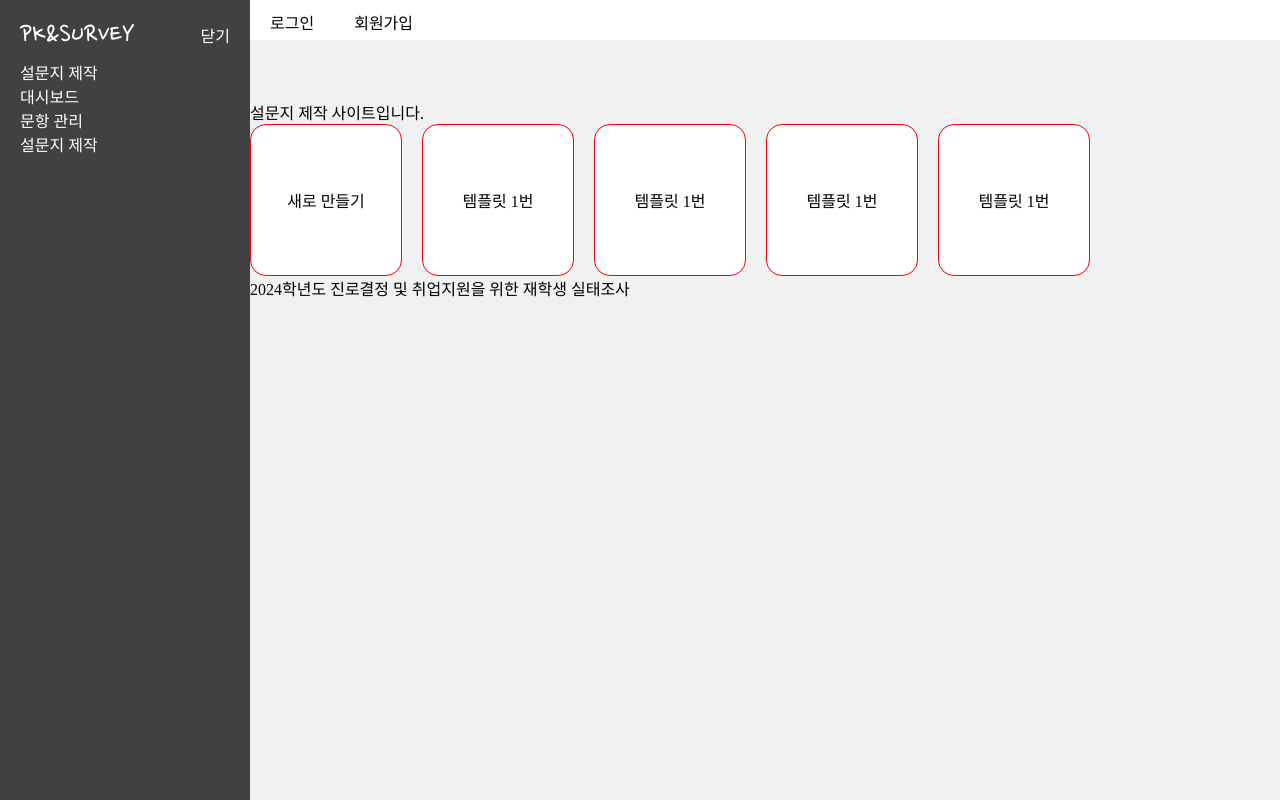
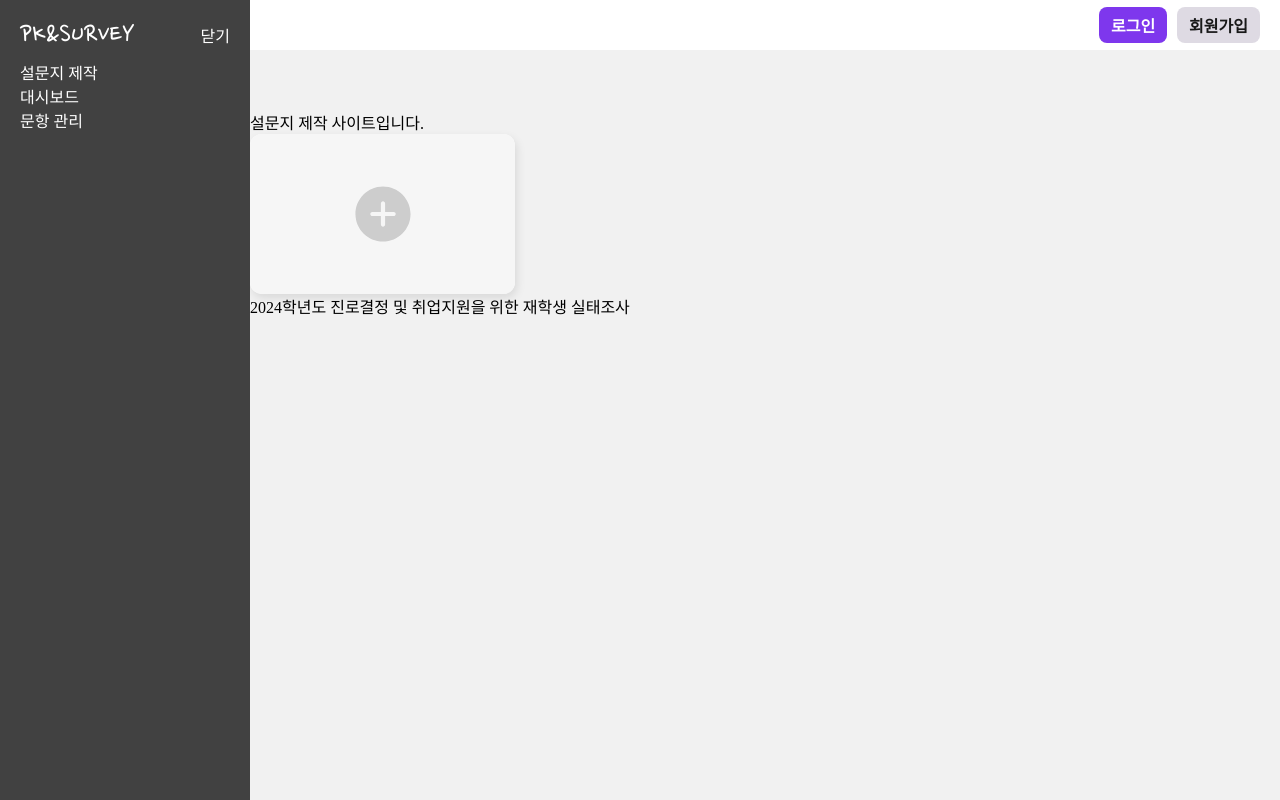
Before and after one commit to pukkok/formtok, a React (Create React App) app: page / in a window 1280 px wide. Built offline with nearby package versions, Linux system fonts and the light colour scheme.

Commit message:
설문지 제작 버튼 디자인

```diff
--- a/src/App.css
+++ b/src/App.css
@@ -12,10 +12,13 @@
   --deep-purple : #601dcd;
   --deepbg : #32323D;
   --lightbg : #393944;
+  --light-grey : #DEDAE3;
+  --deep-grey : #c1c1c1;
 }
 
 button{
   all: unset;
+  box-sizing: border-box;
   cursor: pointer;
 }
 
--- a/src/Pages/Layout/Header.js
+++ b/src/Pages/Layout/Header.js
@@ -20,8 +20,10 @@ function Header () {
             className={classNames({active : activeTab === tab})}
             >{tab}</div>
         })}
-        <button onClick={()=>navigate('/user/login')}>로그인</button>
-        <button onClick={()=>navigate('/user/login')}>회원가입</button>
+        <div className="btns">
+            <button onClick={()=>navigate('/user/login')}>로그인</button>
+            <button onClick={()=>navigate('/user/login')}>회원가입</button>
+        </div>
     </div>
 }
 
--- a/src/Pages/Layout/MainPage.css
+++ b/src/Pages/Layout/MainPage.css
@@ -3,7 +3,7 @@
     grid-template-areas:
     's h'
     's v';
-    grid-template-rows: 40px 1fr;
+    grid-template-rows: 50px 1fr;
     height: 100vh;
     transition: .5s;
 }
@@ -49,11 +49,34 @@
     grid-area: h;
     display: flex;
     background-color: #fff;
+    align-items: center;
+    padding: 20px;
 }
-.main-page .header button{
-    padding: 10px 20px;
+.main-page .header .btns{
+    margin-left: auto;
 }
-.main-page .header button.active{
+.main-page .header .btns button{
+    margin-left: 10px;
+    padding: 6px 12px;
+    border-radius: 8px;
+    font-weight: bold;
+}
+.main-page .header .btns button:nth-child(1){
+    background-color: var(--purple);
+    color: #fff;
+}
+.main-page .header .btns button:nth-child(1):hover{
+    background-color: var(--deep-purple);
+}
+.main-page .header .btns button:nth-child(2){
+    background-color: var(--light-grey);
+    color: #181818;
+}
+.main-page .header .btns button:nth-child(2):hover{
+    background-color: var(--deep-grey);
+}
+
+.main-page .header .btns button.active{
     background-color: #f1f1f1;
 }
 
--- a/src/Pages/Layout/SideBar.js
+++ b/src/Pages/Layout/SideBar.js
@@ -24,7 +24,6 @@ function SideBar () {
                 <li><button>설문지 제작</button></li>
                 <li><button>대시보드</button></li>
                 <li><button>문항 관리</button></li>
-                <li><button>설문지 제작</button></li>
             </ul>
         </div> :
         <button className="open-tab" onClick={sideOpener}></button>}
--- a/src/Pages/Survey/Survey.css
+++ b/src/Pages/Survey/Survey.css
@@ -9,17 +9,44 @@
     gap: 20px;
 }
 
-.survey-manager .square{
-    border: solid 1px red;
-    background-color: #fff;
-    border-radius: 16px;
-    width: 150px;
-    height: 150px;
+.survey-manager .rectangle{
+    color: rgb(33, 33, 33);
+    transition: box-shadow 300ms cubic-bezier(0.4, 0, 0.2, 1) 0ms;
+    overflow: hidden;
+    width: 265px;
+    height: 160px;
+    border-radius: 12px;
+    box-shadow: rgba(0, 0, 0, 0.1) 2px 4px 10px;
+    padding: 0px;
+    background-color: rgb(255, 255, 255);
+    cursor: pointer;
+}
 
+
+.rectangle .icon-box{
     display: flex;
     justify-content: center;
     align-items: center;
+    background-color: rgb(246, 246, 246);
+    width: 100%;
+    height: 100%;
+    padding: 24px;
 }
+
+.rectangle .icon-box svg{
+    width: 56px;
+    height: 56px;
+}
+.rectangle .icon-box svg path{
+    fill: #CDCDCD;
+}
+.survey-manager .rectangle .icon-box:hover{
+    background-color: rgb(240, 242, 245);
+}
+.survey-manager .rectangle .icon-box:hover svg path{
+    fill: var(--purple);
+}
+
 /* 모달 */
 .survey-manager .modal{
     padding: 20px;
--- a/src/Pages/Viewer/SurveyManager.js
+++ b/src/Pages/Viewer/SurveyManager.js
@@ -24,11 +24,15 @@ function SurveyManager () {
             <div>설문지 제작 사이트입니다.</div>
             <div>
                 <div className="template-box">
-                    <button className="square" onClick={openModal}>새로 만들기</button>
-                    <button className="square">템플릿 1번</button>
-                    <button className="square">템플릿 1번</button>
-                    <button className="square">템플릿 1번</button>
-                    <button className="square">템플릿 1번</button>
+                    <div className="rectangle">
+                        <button className="icon-box" onClick={openModal}>
+                            <AddSurveyIcon/>
+                        </button>
+                    </div>
+                    {/* <button className="rectangle">템플릿 1번</button>
+                    <button className="rectangle">템플릿 1번</button>
+                    <button className="rectangle">템플릿 1번</button>
+                    <button className="rectangle">템플릿 1번</button> */}
                 </div>
                 <dialog ref={modalRef} className="modal">
                     <div>
@@ -53,3 +57,13 @@ function SurveyManager () {
     )
 }
 export default SurveyManager
+
+function AddSurveyIcon() {
+
+    return (
+        <svg fill="none" viewBox="0 0 56 56" xmlns="http://www.w3.org/2000/svg">
+        <path d="m28 0.44434c15.194 0 27.556 12.362 27.556 27.556s-12.362 27.556-27.556 27.556-27.556-12.362-27.556-27.556 12.362-27.556 27.556-27.556zm-10.598 29.675h8.4787v8.4787c0 0.5621 0.2233 1.1013 0.6208 1.4988s0.9366 0.6208 1.4988 0.6208 1.1013-0.2233 1.4988-0.6208 0.6209-0.9367 0.6209-1.4988v-8.4787h8.4786c0.5622 0 1.1013-0.2233 1.4988-0.6208s0.6209-0.9366 0.6209-1.4988-0.2234-1.1013-0.6209-1.4988-0.9366-0.6209-1.4988-0.6209h-8.4786v-8.4786c0-0.5622-0.2234-1.1013-0.6209-1.4988s-0.9366-0.6209-1.4988-0.6209-1.1013 0.2234-1.4988 0.6209-0.6208 0.9366-0.6208 1.4988v8.4786h-8.4787c-0.5621 0-1.1013 0.2234-1.4988 0.6209s-0.6208 0.9366-0.6208 1.4988 0.2233 1.1013 0.6208 1.4988 0.9367 0.6208 1.4988 0.6208z"/>
+        </svg>
+    )
+
+}
```
Also changed, not shown: public/add_survey_icon.svg (added).
